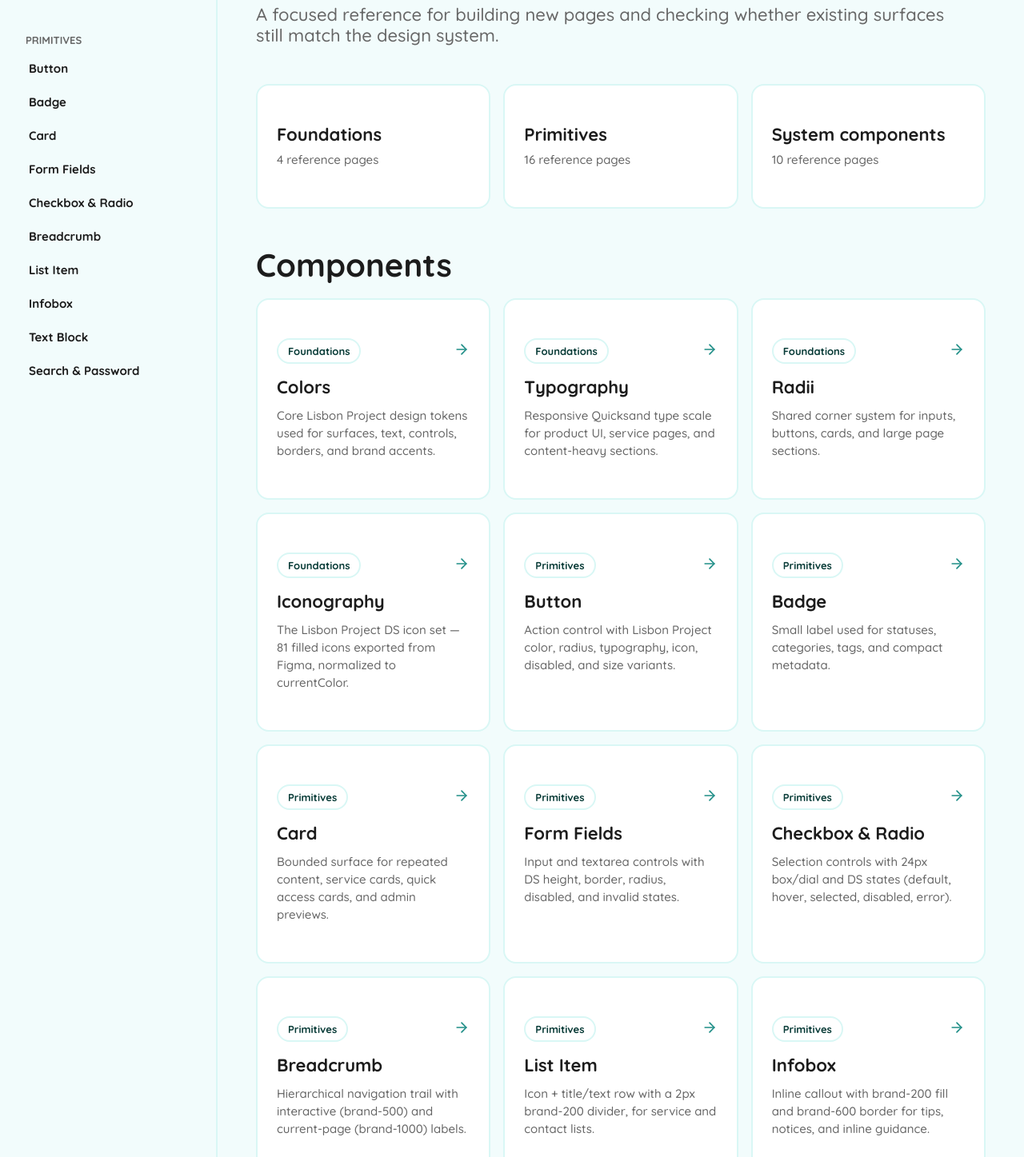
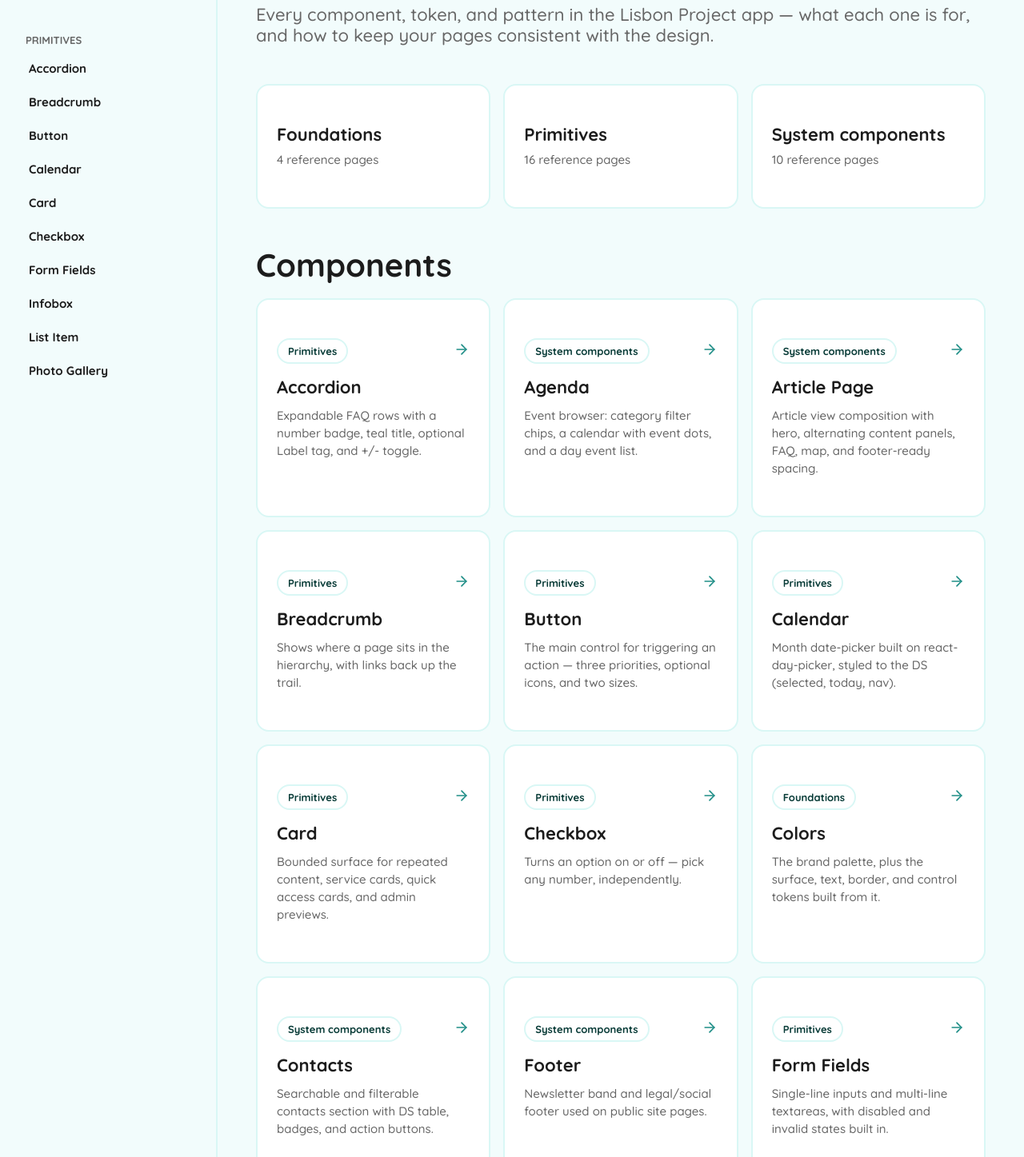
Before and after one commit to malikpiara/lisbon-project-admin-hub, a Next.js app: page /components in a window 1280 px wide. Shown: the part 303-1750 px from the top of the page at 80% size. Built offline with nearby package versions, Linux system fonts and the light colour scheme.

Commit message:
Refine /components: alphabetise the catalog, tighten copy, split Checkbox/Radio, drop the Collapsible page

```diff
--- a/app/components/_components/component-doc-page.tsx
+++ b/app/components/_components/component-doc-page.tsx
@@ -1,6 +1,6 @@
 import type { ReactNode } from "react";
 
-import { Badge } from "@/components/ui/badge";
+import { Tag } from "@/components/ui/tag";
 import { cn } from "@/lib/utils";
 import { CodeBlock } from "./code-block";
 import type { ComponentDoc } from "./styleguide-docs";
@@ -80,8 +80,8 @@ export function ComponentDocPage({ doc }: { doc: ComponentDoc }) {
       <article className="min-w-0 space-y-14">
         <header className="space-y-4">
           <div className="flex flex-wrap items-center gap-2">
-            <Badge variant="outline">{doc.category}</Badge>
-            {doc.status ? <Badge variant="secondary">{doc.status}</Badge> : null}
+            <Tag>{doc.category}</Tag>
+            {doc.status ? <Tag>{doc.status}</Tag> : null}
           </div>
           <h1 className="font-heading text-ds-xxxxl font-bold text-foreground">
             {doc.title}
--- a/app/components/_components/styleguide-docs.tsx
+++ b/app/components/_components/styleguide-docs.tsx
@@ -4,7 +4,7 @@ import { Check, ChevronRight, Clock, Info, Plus, Search } from "lucide-react";
 import { IconGallery } from "./icon-gallery";
 import { defaultAdminData } from "@/lib/admin-default-data";
 import { cn } from "@/lib/utils";
-import { Badge } from "@/components/ui/badge";
+import { Tag } from "@/components/ui/tag";
 import { Button } from "@/components/ui/button";
 import {
   Card,
@@ -23,11 +23,6 @@ import {
   AccordionItem,
   AccordionTrigger,
 } from "@/components/ui/accordion";
-import {
-  Collapsible,
-  CollapsibleContent,
-  CollapsibleTrigger,
-} from "@/components/ui/collapsible";
 import {
   Breadcrumb,
   BreadcrumbItem,
@@ -132,7 +127,6 @@ const radii = [
 ] as const;
 
 const buttonVariants = ["default", "secondary", "outline", "ghost", "destructive", "link"] as const;
-const badgeVariants = ["default", "secondary", "destructive", "outline", "ghost", "link"] as const;
 
 function ColorGrid() {
   return (
@@ -206,14 +200,12 @@ function ButtonMatrix() {
   );
 }
 
-function BadgeMatrix() {
+function TagRow() {
   return (
     <div className="flex flex-wrap items-center gap-3">
-      {badgeVariants.map((variant) => (
-        <Badge key={variant} variant={variant}>
-          {variant}
-        </Badge>
-      ))}
+      <Tag>Family Support</Tag>
+      <Tag>Childcare</Tag>
+      <Tag>Healthcare</Tag>
     </div>
   );
 }
@@ -354,35 +346,15 @@ function TableExample() {
         <TableRow>
           <TableCell>Housing</TableCell>
           <TableCell>Ana Silva</TableCell>
-          <TableCell><Badge variant="secondary">Active</Badge></TableCell>
+          <TableCell><Tag>Active</Tag></TableCell>
         </TableRow>
         <TableRow>
           <TableCell>Legal aid</TableCell>
           <TableCell>Joao Pereira</TableCell>
-          <TableCell><Badge variant="outline">Pending</Badge></TableCell>
+          <TableCell><Tag>Pending</Tag></TableCell>
         </TableRow>
       </TableBody>
     </Table>
-  );
-}
-
-function CollapsibleExample({ bordered = false }: { bordered?: boolean }) {
-  return (
-    <Collapsible defaultOpen>
-      <CollapsibleTrigger
-        className={cn(
-          "flex w-full items-center justify-between rounded-lg px-4 py-3 text-left text-ds-s font-bold text-primary",
-          bordered && "border-2 border-border bg-card"
-        )}
-      >
-        How do I register?
-        <ChevronRight className="size-4 rotate-90" />
-      </CollapsibleTrigger>
-      <CollapsibleContent className="px-4 pb-4 pt-2 text-ds-s font-medium text-foreground">
-        Start with the support form and bring identification, proof of address,
-        and any documents related to the request.
-      </CollapsibleContent>
-    </Collapsible>
   );
 }
 
@@ -391,25 +363,35 @@ const sharedFoundationApi = [
   { name: "dark", type: "variant", defaultValue: "class scoped", description: "Dark mode variables are available through the local .dark scope." },
 ];
 
-function FormControlsDemo() {
 // DS: a selected checkbox/radio turns its label brand-600 + bold (text/selected token).
-  const itemLabel =
+const selectionLabel =
   "text-ds-s font-medium text-foreground peer-data-[checked]:font-bold peer-data-[checked]:text-brand-link";
+
+function CheckboxDemo() {
   return (
-    <div className="flex flex-col gap-10 sm:flex-row sm:gap-20">
     <div className="space-y-3">
-        <p className="text-ds-xs font-bold text-foreground">Checkbox</p>
+      <p className="text-ds-xxs font-medium text-muted-foreground">Primary</p>
       <label className="flex items-center gap-2">
         <Checkbox defaultChecked className="peer" />
-          <span className={itemLabel}>Email updates</span>
+        <span className={selectionLabel}>Email updates</span>
       </label>
       <label className="flex items-center gap-2">
         <Checkbox className="peer" />
-          <span className={itemLabel}>SMS reminders</span>
+        <span className={selectionLabel}>SMS reminders</span>
+      </label>
+      <p className="pt-1 text-ds-xxs font-medium text-muted-foreground">Secondary</p>
+      <label className="flex items-center gap-2">
+        <Checkbox variant="secondary" defaultChecked className="peer" />
+        <span className={selectionLabel}>Email updates</span>
       </label>
       <label className="flex items-center gap-2">
+        <Checkbox variant="secondary" className="peer" />
+        <span className={selectionLabel}>SMS reminders</span>
+      </label>
+      <p className="pt-1 text-ds-xxs font-medium text-muted-foreground">States</p>
+      <label className="flex items-center gap-2">
         <Checkbox disabled className="peer" />
-          <span className={cn(itemLabel, "peer-disabled:opacity-50")}>
+        <span className={cn(selectionLabel, "peer-disabled:opacity-50")}>
           Disabled option
         </span>
       </label>
@@ -420,26 +402,27 @@ function FormControlsDemo() {
         </span>
       </label>
     </div>
-      <div className="space-y-3">
-        <p className="text-ds-xs font-bold text-foreground">Radio</p>
+  );
+}
+
+function RadioDemo() {
+  return (
     <RadioGroup defaultValue="weekly" className="gap-3">
       <label className="flex items-center gap-2">
         <RadioGroupItem value="weekly" className="peer" />
-            <span className={itemLabel}>Weekly digest</span>
+        <span className={selectionLabel}>Weekly digest</span>
       </label>
       <label className="flex items-center gap-2">
         <RadioGroupItem value="monthly" className="peer" />
-            <span className={itemLabel}>Monthly digest</span>
+        <span className={selectionLabel}>Monthly digest</span>
       </label>
       <label className="flex items-center gap-2">
         <RadioGroupItem value="never" disabled className="peer" />
-            <span className={cn(itemLabel, "peer-disabled:opacity-50")}>
+        <span className={cn(selectionLabel, "peer-disabled:opacity-50")}>
           Never (disabled)
         </span>
       </label>
     </RadioGroup>
-      </div>
-    </div>
   );
 }
 
@@ -580,7 +563,7 @@ export const COMPONENT_DOCS: ComponentDoc[] = [
     slug: "colors",
     title: "Colors",
     category: "Foundations",
-    description: "Core Lisbon Project design tokens used for surfaces, text, controls, borders, and brand accents.",
+    description: "The brand palette, plus the surface, text, border, and control tokens built from it.",
     preview: <ColorGrid />,
     installation: "Color tokens are global foundations. They do not need a component import.",
     usage: "Use semantic tokens first: primary, secondary, border, input, bg-page, bg-mint, brand-dark, and foreground.",
@@ -648,7 +631,7 @@ export const COMPONENT_DOCS: ComponentDoc[] = [
     slug: "button",
     title: "Button",
     category: "Primitives",
-    description: "Action control with Lisbon Project color, radius, typography, icon, disabled, and size variants.",
+    description: "The main control for triggering an action — three priorities, optional icons, and two sizes.",
     preview: <ButtonMatrix />,
     installation: "Import Button from the local UI primitive.",
     importCode: `import { Button } from "@/components/ui/button"`,
@@ -706,36 +689,23 @@ export const COMPONENT_DOCS: ComponentDoc[] = [
     ],
   },
   {
-    slug: "badge",
-    title: "Badge",
+    slug: "tag",
+    title: "Tag",
     category: "Primitives",
-    description: "Small label used for statuses, categories, tags, and compact metadata.",
-    preview: <BadgeMatrix />,
-    installation: "Import Badge from the local UI primitive.",
-    importCode: `import { Badge } from "@/components/ui/badge"`,
-    usage: "Use badges inside tables, cards, and metadata rows where a short category needs visual separation.",
-    usageCode: `<Badge variant="outline">Family Support</Badge>`,
+    description: "A small pill that labels a category or piece of metadata. One variant, by design.",
+    preview: <TagRow />,
+    installation: "Import Tag from the local UI primitive.",
+    importCode: `import { Tag } from "@/components/ui/tag"`,
+    usage: "Use a Tag for a short category or status inside tables, cards, and metadata rows.",
+    usageCode: `<Tag>Family Support</Tag>`,
     composition: [
-      "Badges are 28px minimum height.",
-      "Use outline for contact categories.",
-      "Use secondary for active or positive states.",
+      "28px minimum height, fully-rounded pill.",
+      "2px brand-200 border with brand-800 text — one consistent style.",
+      "Keep the label to one or two words.",
     ],
-    examples: [
-      {
-        title: "Outline tag",
-        description: "The DS contact/category tag — a pill with a soft mint border.",
-        preview: <Badge variant="outline">Childcare</Badge>,
-        code: `<Badge variant="outline">Childcare</Badge>`,
-      },
-      {
-        title: "Secondary",
-        description: "Filled mint badge for active or positive states.",
-        preview: <Badge variant="secondary">Active</Badge>,
-        code: `<Badge variant="secondary">Active</Badge>`,
-      },
-    ],
+    examples: [],
     api: [
-      { name: "variant", type: "default | secondary | destructive | outline | ghost | link", defaultValue: "default", description: "Visual treatment." },
+      { name: "className", type: "string", defaultValue: "-", description: "Compose extra layout/spacing on the tag." },
     ],
   },
   {
@@ -762,7 +732,7 @@ export const COMPONENT_DOCS: ComponentDoc[] = [
     slug: "form-fields",
     title: "Form Fields",
     category: "Primitives",
-    description: "Input and textarea controls with DS height, border, radius, disabled, and invalid states.",
+    description: "Single-line inputs and multi-line textareas, with disabled and invalid states built in.",
     preview: <FormExamples />,
     installation: "Import Input and Textarea from local UI primitives.",
     importCode: `import { Input } from "@/components/ui/input"\nimport { Textarea } from "@/components/ui/textarea"`,
@@ -796,19 +766,19 @@ export const COMPONENT_DOCS: ComponentDoc[] = [
     ],
   },
   {
-    slug: "form-controls",
-    title: "Checkbox & Radio",
+    slug: "checkbox",
+    title: "Checkbox",
     category: "Primitives",
-    description: "Selection controls with 24px box/dial and DS states (default, hover, selected, disabled, error).",
-    preview: <FormControlsDemo />,
-    installation: "Import Checkbox and RadioGroup from local UI primitives.",
-    importCode: `import { Checkbox } from "@/components/ui/checkbox"\nimport { RadioGroup, RadioGroupItem } from "@/components/ui/radio-group"`,
-    usageCode: `<Checkbox defaultChecked />\n\n<RadioGroup defaultValue="weekly">\n  <RadioGroupItem value="weekly" />\n  <RadioGroupItem value="monthly" />\n</RadioGroup>`,
-    usage: "Use checkboxes for multi-select opt-ins and radios for single-choice settings.",
+    description: "Turns an option on or off — pick any number, independently.",
+    preview: <CheckboxDemo />,
+    installation: "Import Checkbox from the local UI primitive.",
+    importCode: `import { Checkbox } from "@/components/ui/checkbox"`,
+    usageCode: `<Checkbox defaultChecked />\n<Checkbox variant="secondary" />`,
+    usage: "Use checkboxes for multi-select opt-ins and standalone on/off settings.",
     composition: [
-      "Checkbox is a 24px box with 4px radius and 2px border; checked = white fill, brand-600 border + check.",
-      "Radio is a 24px dial; selected = brand-600 ring + brand-600 dot.",
-      "Both expose hover, disabled, and aria-invalid (error) states.",
+      "A 24px box with 4px radius and 2px border; checked = white fill, brand-600 border + check.",
+      "Two levels: primary (default) and a lighter secondary (brand-100 fill, brand-300 border).",
+      "Exposes hover, disabled, and aria-invalid (error) states.",
     ],
     examples: [
       {
@@ -821,6 +791,29 @@ export const COMPONENT_DOCS: ComponentDoc[] = [
         ),
         code: `<label className="flex items-center gap-2">\n  <Checkbox defaultChecked />\n  Email updates\n</label>`,
       },
+    ],
+    api: [
+      { name: "defaultChecked", type: "boolean", defaultValue: "false", description: "Initial checked state (uncontrolled)." },
+      { name: "variant", type: "primary | secondary", defaultValue: "primary", description: "Selection level; secondary is the lighter mint treatment." },
+      { name: "aria-invalid", type: "boolean", defaultValue: "false", description: "Applies the destructive validation treatment." },
+    ],
+  },
+  {
+    slug: "radio",
+    title: "Radio",
+    category: "Primitives",
+    description: "Picks exactly one option from a short, mutually-exclusive set.",
+    preview: <RadioDemo />,
+    installation: "Import RadioGroup and RadioGroupItem from the local UI primitive.",
+    importCode: `import { RadioGroup, RadioGroupItem } from "@/components/ui/radio-group"`,
+    usageCode: `<RadioGroup defaultValue="weekly">\n  <RadioGroupItem value="weekly" />\n  <RadioGroupItem value="monthly" />\n</RadioGroup>`,
+    usage: "Use radios for single-choice settings where every option should stay visible.",
+    composition: [
+      "A 24px dial; selected = brand-600 ring + brand-600 dot.",
+      "Wrap items in a RadioGroup so only one is active at a time.",
+      "Exposes hover, disabled, and aria-invalid (error) states.",
+    ],
+    examples: [
       {
         title: "Radio group",
         preview: (
@@ -839,16 +832,16 @@ export const COMPONENT_DOCS: ComponentDoc[] = [
       },
     ],
     api: [
-      { name: "defaultChecked", type: "boolean", defaultValue: "false", description: "Checkbox initial checked state (uncontrolled)." },
       { name: "value", type: "string", defaultValue: "-", description: "RadioGroupItem value within a RadioGroup." },
-      { name: "aria-invalid", type: "boolean", defaultValue: "false", description: "Applies destructive validation treatment." },
+      { name: "defaultValue", type: "string", defaultValue: "-", description: "Initially-selected value on the RadioGroup." },
+      { name: "aria-invalid", type: "boolean", defaultValue: "false", description: "Applies the destructive validation treatment." },
     ],
   },
   {
     slug: "breadcrumb",
     title: "Breadcrumb",
     category: "Primitives",
-    description: "Hierarchical navigation trail with interactive (brand-500) and current-page (brand-1000) labels.",
+    description: "Shows where a page sits in the hierarchy, with links back up the trail.",
     preview: <BreadcrumbDemo />,
     installation: "Import Breadcrumb parts from the local UI primitive.",
     importCode: `import { Breadcrumb, BreadcrumbList, BreadcrumbItem, BreadcrumbLink, BreadcrumbPage, BreadcrumbSeparator } from "@/components/ui/breadcrumb"`,
@@ -868,7 +861,7 @@ export const COMPONENT_DOCS: ComponentDoc[] = [
     slug: "list-item",
     title: "List Item",
     category: "Primitives",
-    description: "Icon + title/text row with a 2px brand-200 divider, for service and contact lists.",
+    description: "A single icon-and-text row with a divider, for service and contact lists.",
     preview: <ListItemDemo />,
     installation: "Import ListItem parts from the local UI primitive.",
     importCode: `import { ListItem, ListItemIcon, ListItemContent, ListItemTitle, ListItemText } from "@/components/ui/list-item"`,
@@ -887,7 +880,7 @@ export const COMPONENT_DOCS: ComponentDoc[] = [
     slug: "infobox",
     title: "Infobox",
     category: "Primitives",
-    description: "Inline callout with brand-200 fill and brand-600 border for tips, notices, and inline guidance.",
+    description: "An inline callout for tips, notices, and short pieces of guidance.",
     preview: <InfoboxDemo />,
     installation: "Import Infobox from the local UI primitive.",
     importCode: `import { Infobox } from "@/components/ui/infobox"`,
@@ -908,7 +901,7 @@ export const COMPONENT_DOCS: ComponentDoc[] = [
     slug: "text-block",
     title: "Text Block",
     category: "Primitives",
-    description: "Section-body content composition: category chip, brand-700 title, brand-500 lead, body copy.",
+    description: "The section-body layout: a category chip, a title, a lead line, and body copy.",
     preview: <TextBlockDemo />,
     installation: "Import TextBlock from the local UI primitive.",
     importCode: `import { TextBlock } from "@/components/ui/text-block"`,
@@ -1038,6 +1031,7 @@ export const COMPONENT_DOCS: ComponentDoc[] = [
       "Each item has a brand-200 number badge, teal title, and optional Label tag.",
       "The +/- toggle flips with the open state; rows are split by a 2px brand-200 divider.",
       "Single-open by default; pass openMultiple on the Root to allow several.",
+      "Built on a headless Collapsible primitive — the same base the admin editor rows use.",
     ],
     examples: [],
     api: [
@@ -1085,31 +1079,6 @@ export const COMPONENT_DOCS: ComponentDoc[] = [
     examples: [],
     api: [
       { name: "className", type: "string", defaultValue: "-", description: "Use min-w values for predictable mobile scrolling." },
-    ],
-  },
-  {
-    slug: "collapsible",
-    title: "Collapsible",
-    category: "Primitives",
-    description: "Disclosure primitive used for FAQ rows and dense expandable content.",
-    preview: <CollapsibleExample bordered />,
-    installation: "Import Collapsible primitives from the local UI wrapper.",
-    importCode: `import { Collapsible, CollapsibleContent, CollapsibleTrigger } from "@/components/ui/collapsible"`,
-    usage: "Use Collapsible when content should be available without expanding the default page height.",
-    composition: [
-      "Trigger owns the visible row treatment.",
-      "Content should stay visually connected to the trigger.",
-      "Use defaultOpen for examples or primary FAQ answers.",
-    ],
-    examples: [
-      {
-        title: "Without border",
-        description: "The trigger owns the row treatment; pass bordered for the card style shown above.",
-        preview: <CollapsibleExample />,
-      },
-    ],
-    api: [
-      { name: "defaultOpen", type: "boolean", defaultValue: "false", description: "Initial open state." },
     ],
   },
   {
@@ -1303,7 +1272,10 @@ export const COMPONENT_DOCS: ComponentDoc[] = [
 
 export const STYLEGUIDE_NAV_GROUPS = ["Foundations", "Primitives", "System components"].map((title) => ({
   title,
-  items: COMPONENT_DOCS.filter((doc) => doc.category === title).map((doc) => ({
+  items: COMPONENT_DOCS.filter((doc) => doc.category === title)
+    .slice()
+    .sort((a, b) => a.title.localeCompare(b.title))
+    .map((doc) => ({
       slug: doc.slug,
       title: doc.title,
       status: doc.status,
--- a/app/components/page.tsx
+++ b/app/components/page.tsx
@@ -1,7 +1,7 @@
 import Link from "next/link";
 import { ArrowRight } from "lucide-react";
 
-import { Badge } from "@/components/ui/badge";
+import { Tag } from "@/components/ui/tag";
 import { Card, CardContent } from "@/components/ui/card";
 import { COMPONENT_DOCS, STYLEGUIDE_NAV_GROUPS } from "./_components/styleguide-docs";
 
@@ -9,13 +9,14 @@ export default function StyleguideIndexPage() {
   return (
     <div className="space-y-12">
       <header className="max-w-4xl space-y-4">
-        <Badge variant="outline">Living style guide</Badge>
+        <Tag>Living style guide</Tag>
         <h1 className="font-heading text-ds-xxxxl font-bold text-foreground">
           Lisbon Project component library
         </h1>
         <p className="text-ds-l font-medium text-muted-foreground">
-          A focused reference for building new pages and checking whether
-          existing surfaces still match the design system.
+          Every component, token, and pattern in the Lisbon Project app —
+          what each one is for, and how to keep your pages consistent with the
+          design.
         </p>
       </header>
 
@@ -39,13 +40,15 @@ export default function StyleguideIndexPage() {
           Components
         </h2>
         <div className="grid gap-4 md:grid-cols-2 xl:grid-cols-3">
-          {COMPONENT_DOCS.map((doc) => (
+          {[...COMPONENT_DOCS]
+            .sort((a, b) => a.title.localeCompare(b.title))
+            .map((doc) => (
             <Link key={doc.slug} href={`/components/${doc.slug}`} className="group">
               <Card className="h-full py-0 transition-shadow group-hover:shadow-[0_18px_36px_rgba(7,24,23,0.08)]">
                 <CardContent className="flex h-full flex-col p-6">
                   <div className="flex items-start justify-between gap-4">
                     <div>
-                      <Badge variant="outline">{doc.category}</Badge>
+                      <Tag>{doc.category}</Tag>
                       <h3 className="mt-4 font-heading text-ds-l font-bold text-foreground">
                         {doc.title}
                       </h3>
```
Lines whose indentation alone changed are shown as unchanged.
